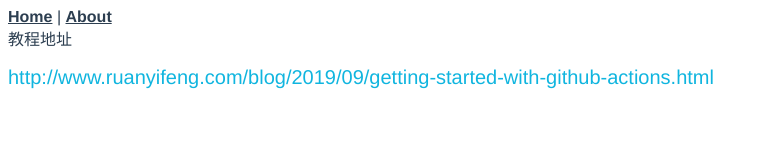
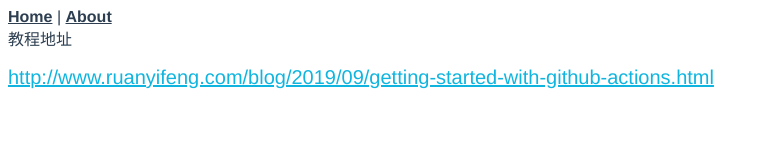
Before and after one commit to duanjinqiu/github_actions_study, a Vue app: page /#/learn in a window 1280 px wide. Shown: the top 160 px of the page, without its empty margins (0-768 px from the left). Built offline with nearby package versions, Linux system fonts and the light colour scheme.

Commit message:
删除样式

```diff
--- a/src/views/learn.vue
+++ b/src/views/learn.vue
@@ -21,7 +21,6 @@ export default {
 
 <style scoped>
 a {
-    text-decoration: none;
     color: rgb(16, 181, 223);
     font-size: 20px;
 }
```
